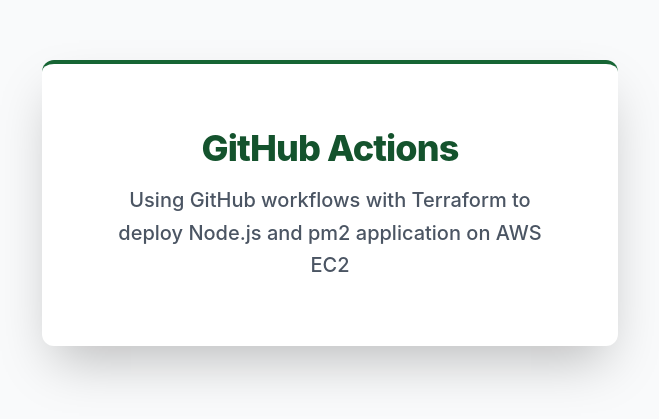
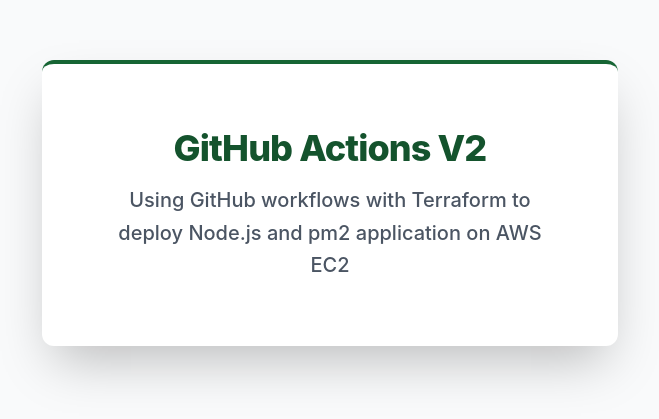
Before and after one commit to Umarsatti1/Task-14-Nodejs-EC2-Deployment-using-GitHub-Actions-and-Terraform, a website: page public/index.html in a window 1280 px wide. Shown: the part 197-616 px from the top of the page, without its empty margins (310-969 px from the left). Drawn offline with nearby package versions, Linux system fonts and the light colour scheme.

Commit message:
Update index.html

```diff
--- a/public/index.html
+++ b/public/index.html
@@ -14,7 +14,7 @@
 <body class="bg-gray-50 flex items-center justify-center min-h-screen p-4">
     <div class="bg-white p-10 md:p-16 rounded-xl shadow-2xl max-w-xl w-full text-center border-t-4 border-green-800">
         <h1 class="text-4xl font-extrabold text-green-900 mb-4 tracking-tight">
-            GitHub Actions
+            GitHub Actions V2
         </h1>
 
         <p class="text-xl text-gray-600 leading-relaxed font-medium">
```
